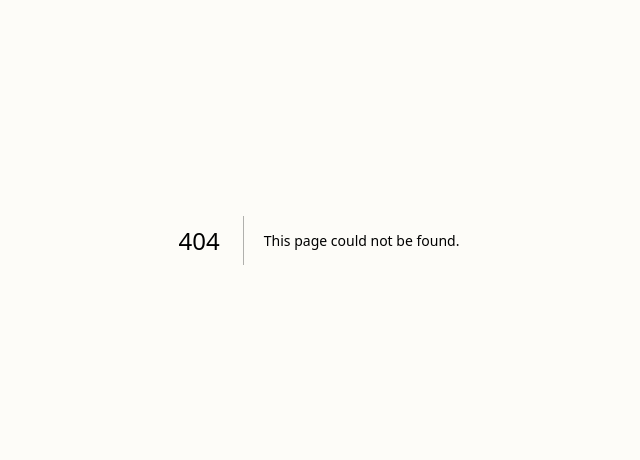
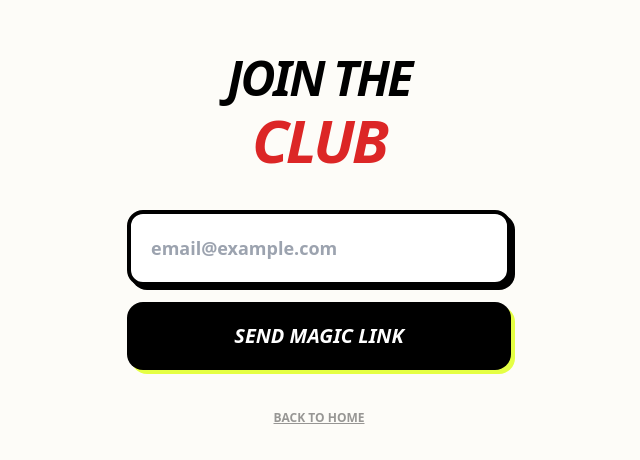
Before and after one commit to JaydenElworthy/burgerstack, a Next.js app: page /login in a window 1280 px wide. Before the commit this address had no page. Shown: the part 160-620 px from the top of the page, without its empty margins (321-961 px from the left). Built offline with nearby package versions, Linux system fonts and the light colour scheme; no server answers.

Commit message:
Add login page with email OTP authentication

```diff
--- /dev/null
+++ b/app/login/page.js
@@ -0,0 +1,45 @@
+'use client'
+import { useState } from 'react'
+import { supabase } from '@/lib/supabase'
+import Link from 'next/link'
+
+export default function Login() {
+  const [email, setEmail] = useState('')
+  const [sent, setSent] = useState(false)
+
+  const handleLogin = async (e) => {
+    e.preventDefault()
+    const { error } = await supabase.auth.signInWithOtp({
+      email,
+      options: { emailRedirectTo: window.location.origin }
+    })
+    if (!error) setSent(true)
+    else alert(error.message)
+  }
+
+  return (
+    <div className="min-h-screen bg-[#FDFCF8] p-8 flex flex-col justify-center items-center font-sans">
+      <h1 className="text-5xl font-black italic uppercase tracking-tighter mb-2">Join the</h1>
+      <h1 className="text-6xl font-black italic uppercase tracking-tighter text-red-600 mb-10">Club</h1>
+
+      {!sent ? (
+        <form onSubmit={handleLogin} className="w-full max-w-sm space-y-4">
+          <input
+            type="email" placeholder="email@example.com"
+            className="w-full border-4 border-black p-5 rounded-2xl font-bold text-lg shadow-[4px_4px_0px_0px_rgba(0,0,0,1)]"
+            value={email} onChange={(e) => setEmail(e.target.value)} required
+          />
+          <button className="w-full bg-black text-white py-5 rounded-2xl font-black uppercase italic text-xl shadow-[4px_4px_0px_0px_rgba(229,255,68,1)]">
+            Send Magic Link
+          </button>
+        </form>
+      ) : (
+        <div className="text-center bg-[#E5FF44] border-4 border-black p-8 rounded-3xl shadow-[8px_8px_0px_0px_rgba(0,0,0,1)]">
+          <p className="font-black uppercase text-xl">Check your inbox!</p>
+          <p className="font-bold opacity-70">We sent a login link to {email}</p>
+        </div>
+      )}
+      <Link href="/" className="mt-10 font-bold uppercase text-xs opacity-40 underline">Back to Home</Link>
+    </div>
+  )
+}
```
